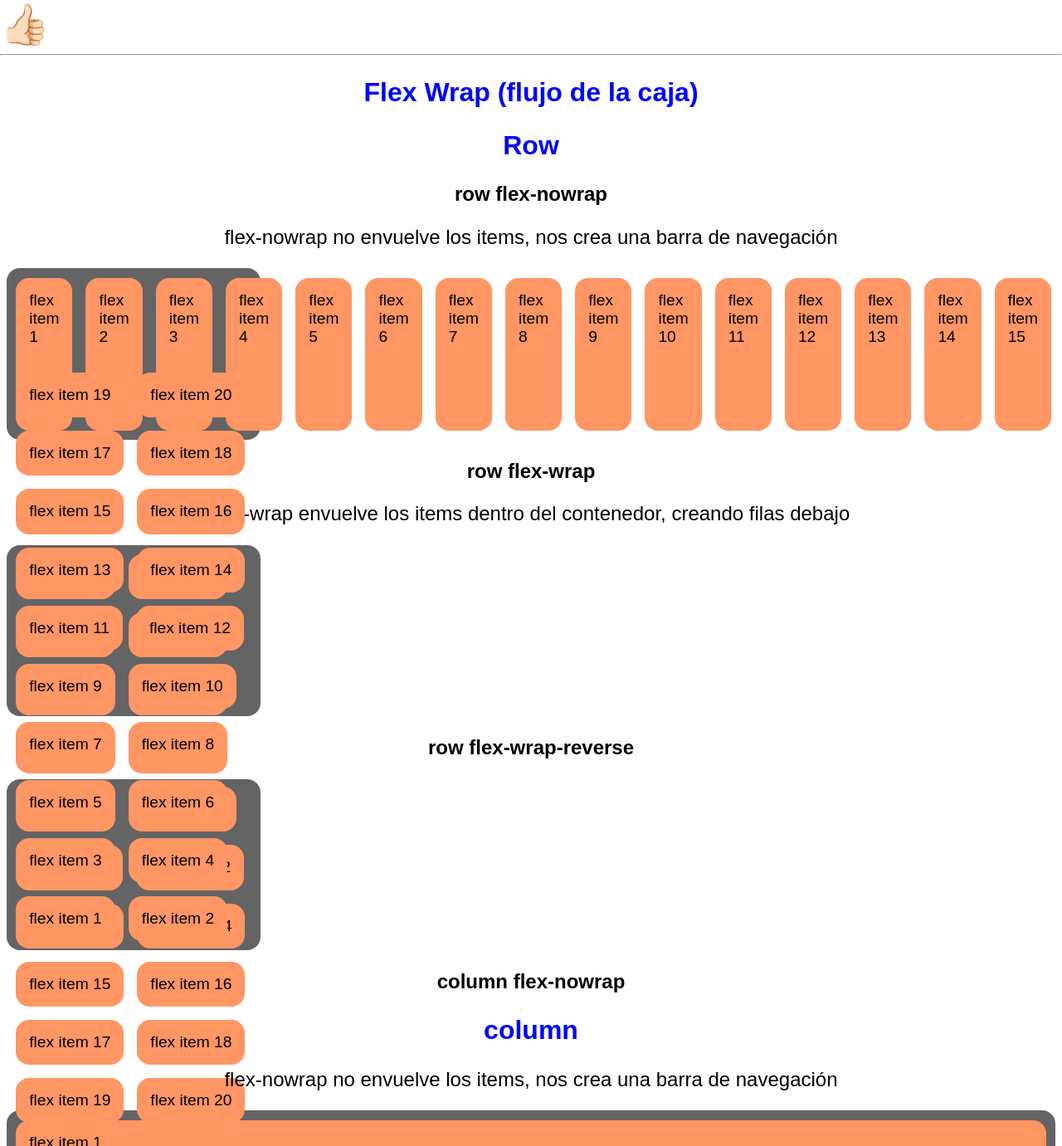
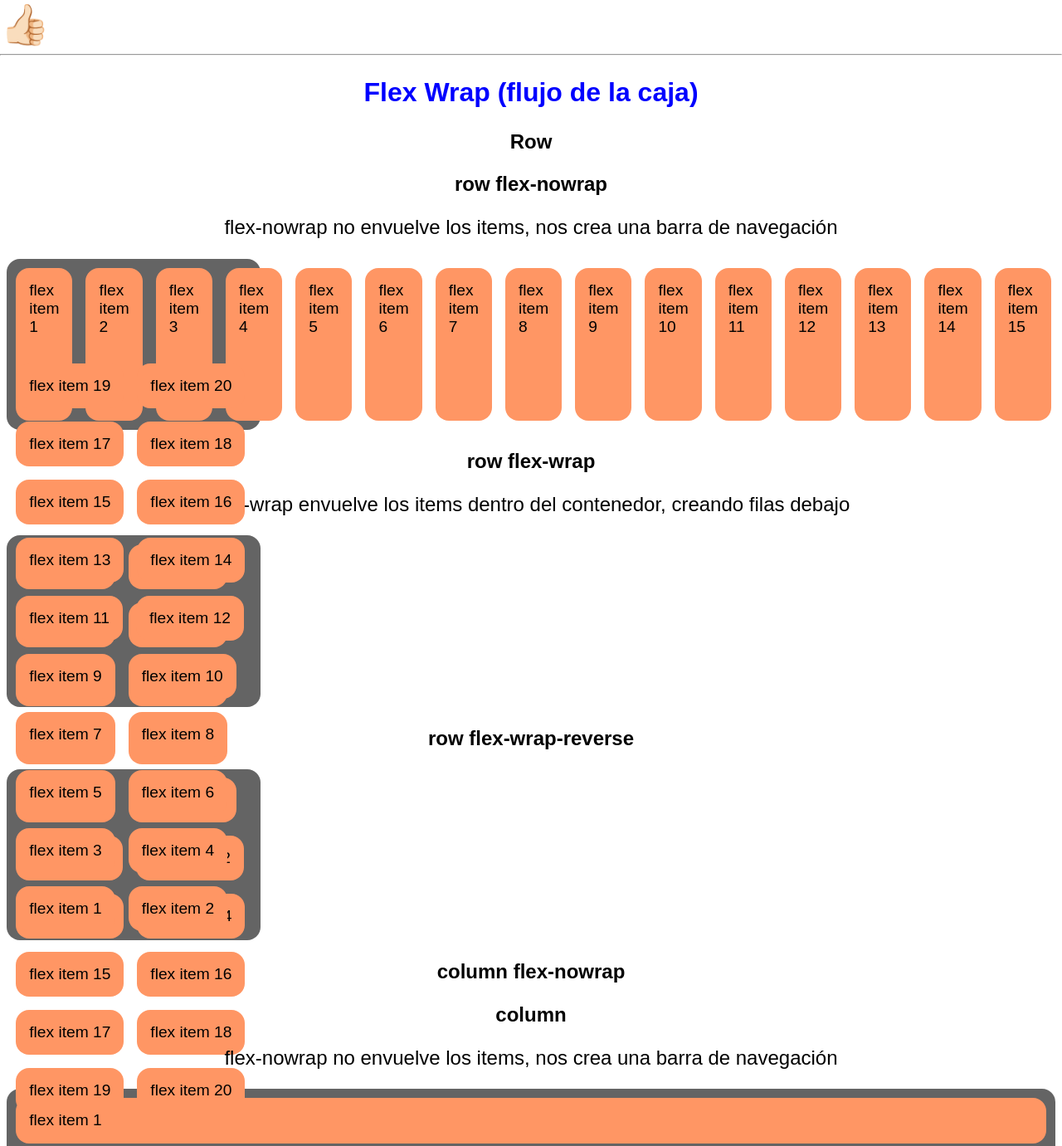
Before and after one commit to AlexumaDW/flexbox, a plain HTML site: page index.html in a window 1280 px wide. Shown: the part 2974-4355 px from the top of the page at 83% size. Drawn offline with Linux system fonts and the light colour scheme.

Commit message:
h2 correcion a h3

```diff
--- a/index.html
+++ b/index.html
@@ -85,7 +85,7 @@
   <section id="flex-wrap">
     <h2>Flex Wrap (flujo de la caja)</h2>
     <article>
-      <h2>Row</h2>
+      <h3>Row</h3>
       <h3>row flex-nowrap</h3>
       <p>flex-nowrap no envuelve los items, nos crea una barra de navegación</p>
       <section class="container row flex flex-nowrap">
@@ -161,7 +161,7 @@
     </article>
     <article>
       <h3>column flex-nowrap</h3>
-      <h2>column</h2>
+      <h3>column</h3>
       <p>flex-nowrap no envuelve los items, nos crea una barra de navegación</p>
       <section class="container-2 column flex flex-nowrap">
         <article class="item">flex item 1</article>
@@ -226,7 +226,7 @@
     <H2>Justify Content</H2>
     <article>
     </article>
-    <h2>Row</h2>
+    <h3>Row</h3>
     <h3>flex-start</h3>
     <p>Define la alineación de los elementos hijos en el eje principal, al principio</p>
     <section class="container row flex justify-content-flex-start">
@@ -285,7 +285,7 @@
     </section>
     </article>
     <article>
-      <h2>Column</h2>
+      <h3>Column</h3>
       <h3>flex-start</h3>
       <p>Define la alineación de los elementos hijos en el eje principal, al principio</p>
       <section class="container-2 column flex justify-content-flex-start">
@@ -337,7 +337,7 @@
   <section id="align-item">
     <h2>Align Item</h2>
     <article>
-      <h2>Row</h2>
+      <h3>Row</h3>
       <h3>stretch</h3>
       <p>Los elementos hijos se estiran en el eje transversal al tamaño del contenedor padre</p>
       <section class="container-1 row flex align-item-stretch">
@@ -375,7 +375,7 @@
       </section>
     </article>
     <article>
-      <h2>Column</h2>
+      <h3>Column</h3>
       <h3>stretch</h3>
       <p>Los elementos hijos se estiran en el eje transversal al tamaño del contenedor padre</p>
       <section class="container-2 column flex align-item-stretch">
@@ -596,7 +596,7 @@
       </section>
     </article>
     <article>
-      <h2>Column</h2>
+      <h3>Column</h3>
       <h3>flex-start</h3>
       <p>Define la alineación de los hijos en el eje transversal, NO funciona cuando los hijos estan en una sóla línea,
         los alinea al inicio</p>
```
